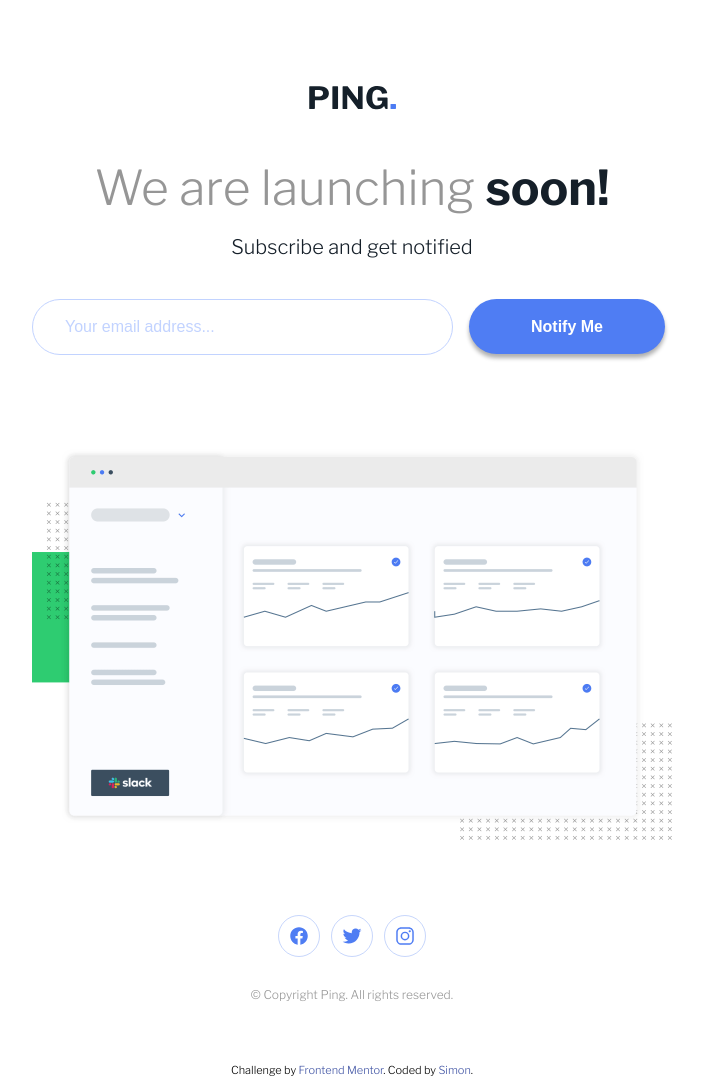
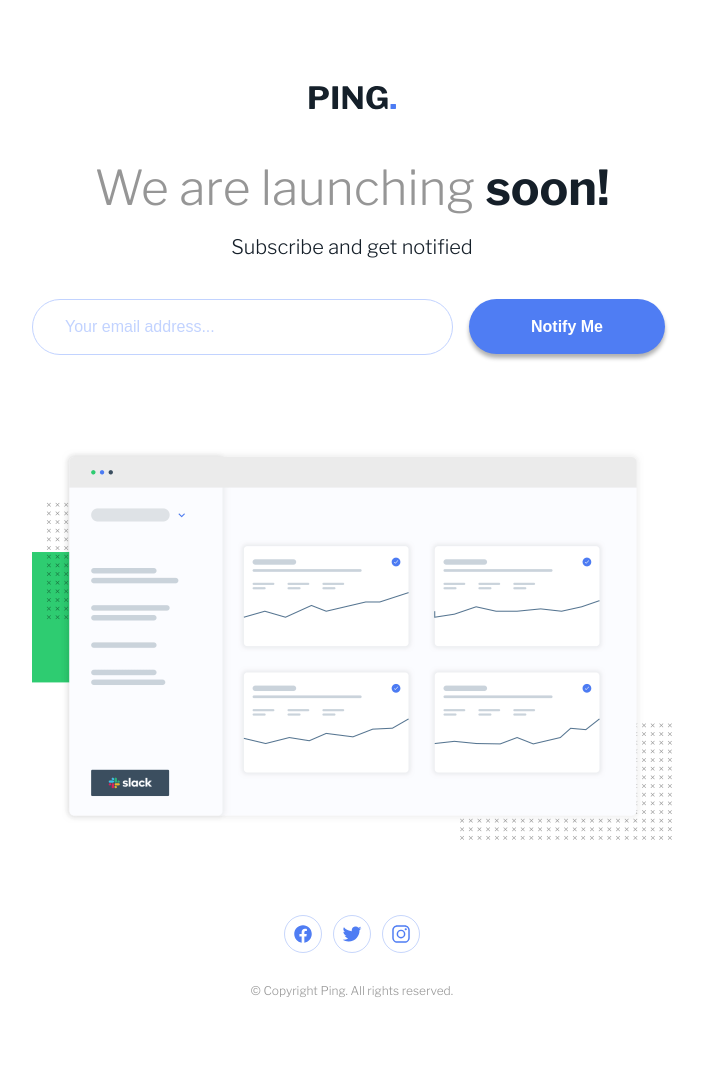
Before and after one commit to SimGagnon/Frontend-mentor-single-column, a plain HTML site: page index.html in a window 1280 px wide. Shown: the whole page, without its empty margins (288-991 px from the left). After the commit the page ends 1048 px from the top, so only its background shows below. Drawn offline with nearby package versions, Linux system fonts and the light colour scheme.

Commit message:
fixed social links padding

```diff
--- a/app/scss/_main.scss
+++ b/app/scss/_main.scss
@@ -114,7 +114,7 @@
             }
 
             ion-icon {
-                padding: 0.625rem;
+                padding: 0.5rem;
                 border: 0.92px solid hsla(223, 87%, 63%, 0.314);
                 border-radius: 2rem;
 
--- a/index.html
+++ b/index.html
@@ -19,7 +19,7 @@
         <h4>Subscribe and get notified</h4>
         <form>
           <div>
-            <input type="email" id="email" placeholder="Your email address...">
+            <input type="email" name="mail" id="email" placeholder="Your email address...">
             <small>Please provide a valid email address</small>
           </div>
           <button type="submit">Notify Me</button>
@@ -43,12 +43,12 @@
         <h4>© Copyright Ping. All rights reserved.</h4>
       </div>
   </section>
-  <footer>
+  <!-- <footer>
     <p class="attribution">
       Challenge by <a href="https://www.frontendmentor.io?ref=challenge" target="_blank">Frontend Mentor</a>.
       Coded by <a href="https://github.com/SimGagnon" target="_blank">Simon</a>.
     </p>
-  </footer>
+  </footer> -->
   <script src="https://unpkg.com/ionicons@5.4.0/dist/ionicons.js"></script>
   <script src="app/js/script.js"></script>
 </body>
```
Also changed, not shown: app/css/style.css, 1 other file.
